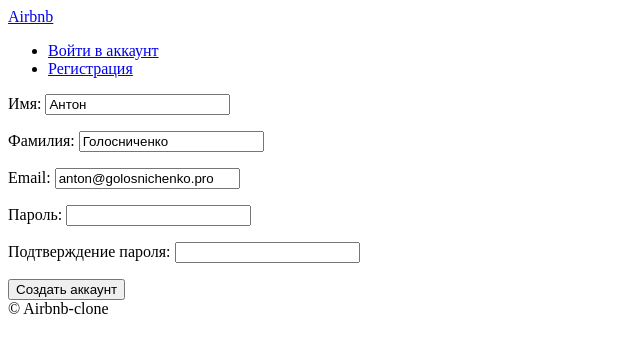
After one commit to easycoders-academy/airbnb-clone, a Django app: page /users/signup in a window 1280 px wide. The commit adds this page. Shown: the top 353 px of the page, without its empty margins (0-640 px from the left). Run offline with Django 3.2, Linux system fonts and the light colour scheme.

Commit message:
98. Форма регистрации

```diff
--- a/templates/partials/nav.html
+++ b/templates/partials/nav.html
@@ -1,11 +1,9 @@
     <a href="{% url "core:home" %}">Airbnb</a>
     <ul>
-        <li>
-
-            {% if user.is_authenticated %}
-                <a href="{% url "users:logout" %}">Выйти из аккаунта</a>
-            {% else %}
-                <a href="{% url "users:login" %}">Войти в аккаунт</a>
-            {% endif %}
-        </li>
+        {% if user.is_authenticated %}
+            <li><a href="{% url "users:logout" %}">Выйти из аккаунта</a></li>
+        {% else %}
+        <li><a href="{% url "users:login" %}">Войти в аккаунт</a></li>
+        <li><a href="{% url "users:signup" %}">Регистрация</a></li>
+        {% endif %}
     </ul>
--- /dev/null
+++ b/templates/users/signup.html
@@ -0,0 +1,19 @@
+{% extends "base.html" %}
+
+{% block page_name %}
+    Регистрация
+{% endblock page_name %}
+
+{% block search-bar %}
+{% endblock search-bar %}
+
+{% block content %}
+
+<form method="POST" action="{% url "users:signup" %}">
+    {% csrf_token %}
+    {{form.as_p}}
+    <button>Создать аккаунт</button>
+</form>
+
+
+{% endblock content %}
--- a/users/forms.py
+++ b/users/forms.py
@@ -17,3 +17,30 @@ class LoginForm(forms.Form):
                 self.add_error("password", forms.ValidationError("Пароль неверный"))
         except models.User.DoesNotExist:
             self.add_error("email", forms.ValidationError("Пользователь не существует"))
+
+
+class SignUpForm(forms.Form):
+    first_name = forms.CharField(max_length=80, label="Имя")
+    last_name = forms.CharField(max_length=80, label="Фамилия")
+    email = forms.EmailField()
+    password = forms.CharField(widget=forms.PasswordInput, label="Пароль")
+    password1 = forms.CharField(
+        widget=forms.PasswordInput, label="Подтверждение пароля"
+    )
+
+    def clean_email(self):
+        email = self.cleaned_data.get("email")
+        try:
+            models.User.objects.get(email=email)
+            raise forms.ValidationError("Пользователь уже существует")
+        except models.User.DoesNotExist:
+            return email
+
+    def clean_password1(self):
+        password = self.cleaned_data.get("password")
+        password1 = self.cleaned_data.get("password1")
+
+        if password != password1:
+            raise forms.ValidationError("Пароли не совпадают")
+        else:
+            return password
--- a/users/urls.py
+++ b/users/urls.py
@@ -6,4 +6,5 @@ app_name = "users"
 urlpatterns = [
     path("login", views.LoginView.as_view(), name="login"),
     path("logout", views.log_out, name="logout"),
+    path("signup", views.SignUpView.as_view(), name="signup"),
 ]
--- a/users/views.py
+++ b/users/views.py
@@ -24,3 +24,15 @@ class LoginView(FormView):
 def log_out(request):
     logout(request)
     return redirect(reverse("core:home"))
+
+
+class SignUpView(FormView):
+    template_name = "users/signup.html"
+    form_class = forms.SignUpForm
+    success_url = reverse_lazy("core:home")
+
+    initial = {
+        "first_name": "Антон",
+        "last_name": "Голосниченко",
+        "email": "anton@golosnichenko.pro",
+    }
```
